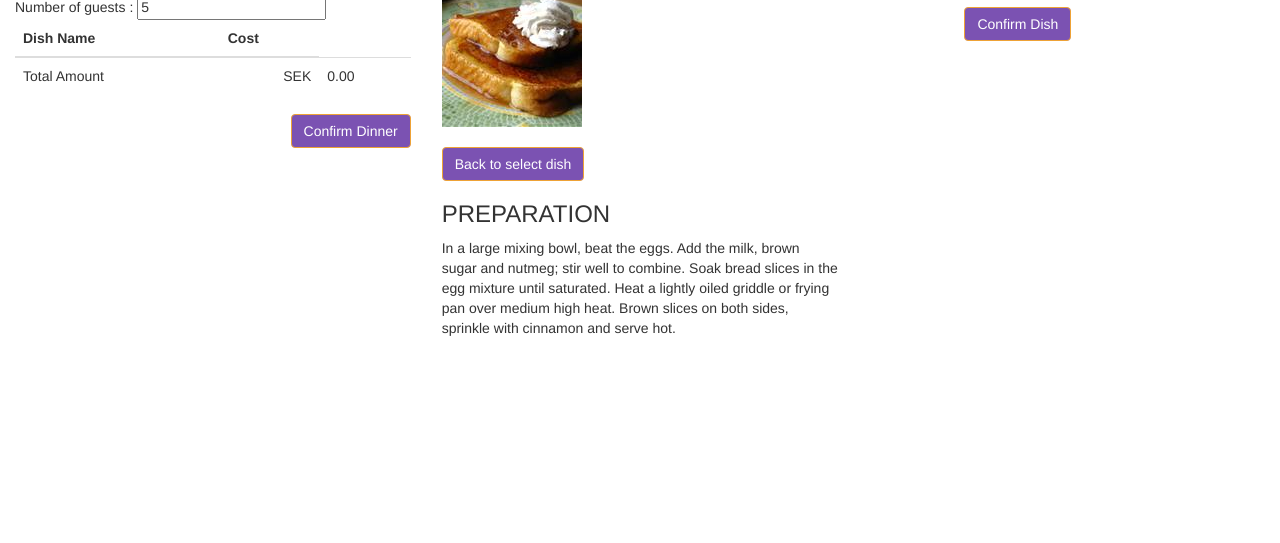
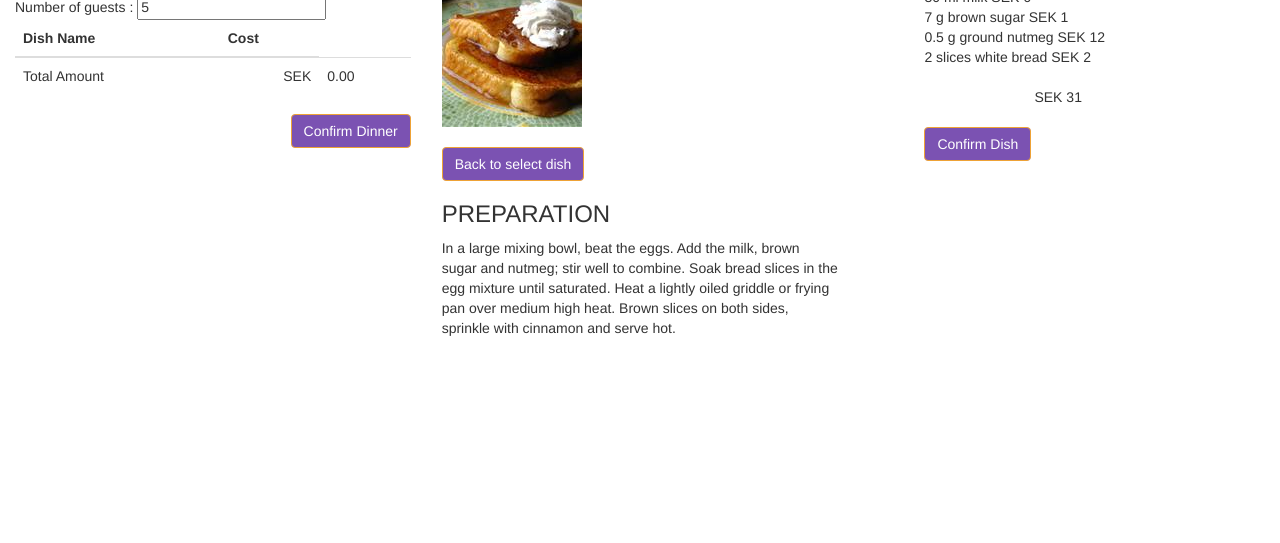
Before and after one commit to mohit493/Lab_2, a plain HTML site: page view_2+4.html in a window 1280 px wide. Shown: the part 257-800 px from the top of the page. Drawn offline with nearby package versions, Linux system fonts and the light colour scheme.

Commit message:
finished view 4

```diff
--- a/js/model/dinnerModel.js
+++ b/js/model/dinnerModel.js
@@ -89,7 +89,7 @@ var DinnerModel = function () {
 
             //Returns the total price of the menu (all the ingredients multiplied by number of guests).
             this.getTotalMenuPrice = function () {
-                var tot3alMenuPrice = 0;
+                var totalMenuPrice = 0;
                 var ingredientsList = this.getAllIngredients();
                 for (key in ingredientsList) {
                     totalMenuPrice += ingredientsList[key].price;
--- a/js/view/dishDescriptionView.js
+++ b/js/view/dishDescriptionView.js
@@ -1,4 +1,4 @@
-//View 2
+//View 4 by Giovanna and Mohit
 var DishDescriptionView = function(container, model) {
 
 	//add div buttons
@@ -10,6 +10,9 @@ var DishDescriptionView = function(container, model) {
 	this.dishImage = container.find("#dishImage");
 	this.dishPreparation = container.find("#dishPreparation");
 
+	//number of guests
+	this.ingredientsFor = container.find("#ingredientsFor");
+
 	this.update = function() {
 
 		//upload dish info
@@ -19,7 +22,23 @@ var DishDescriptionView = function(container, model) {
 		this.dishImage.attr('src', 'images/' + this.dish.image);
 		this.dishPreparation.html(this.dish.description);
 
+		var ingredientsList = "";
+		var totalPrice = 0;
+
+		for (var x=0; x < this.dish.ingredients.length; x++){
+			ingredientsList += ' ' +
+			this.dish.ingredients[x].quantity + ' ' +
+			this.dish.ingredients[x].unit + ' ' +
+			this.dish.ingredients[x].name + ' ' +
+			'SEK ' + this.dish.ingredients[x].price + '</span><br>';
+			totalPrice += this.dish.ingredients[x].price;
+		}
+
+		this.ingredientsFor.html(model.getNumberOfGuests());
+		document.getElementById("ingredientsList").innerHTML = ingredientsList;
+ 		document.getElementById("totalPrice").innerHTML = 'SEK ' + totalPrice;
 	}
+
 
  	this.update();
 
--- a/view_2+4.html
+++ b/view_2+4.html
@@ -100,14 +100,17 @@
 
         <div class="col-md-offset-7">
             <h3>Ingredients for <span id="ingredientsFor"></span> people</h3>
-            <div id="ingredientList">
+            <div id="ingredientsList">
             </div>
 
             <br>
+            <div style="padding-left:110px;">
+                <span id="totalPrice"></span>
+            </div>
             <br>
-            <div style="padding-left:40px;">
+            <div style="padding-left:0px;">
                 <button id="confirmDish" class="btn btn-warning" style="display:inline;">Confirm Dish</button>
-                <span id="priceCounter"></span>
+
             </div>
         </div>
     </div>
```
Also changed, not shown: js/view/sidebarView.js (added, +20 -0 lines), 3 other files.
